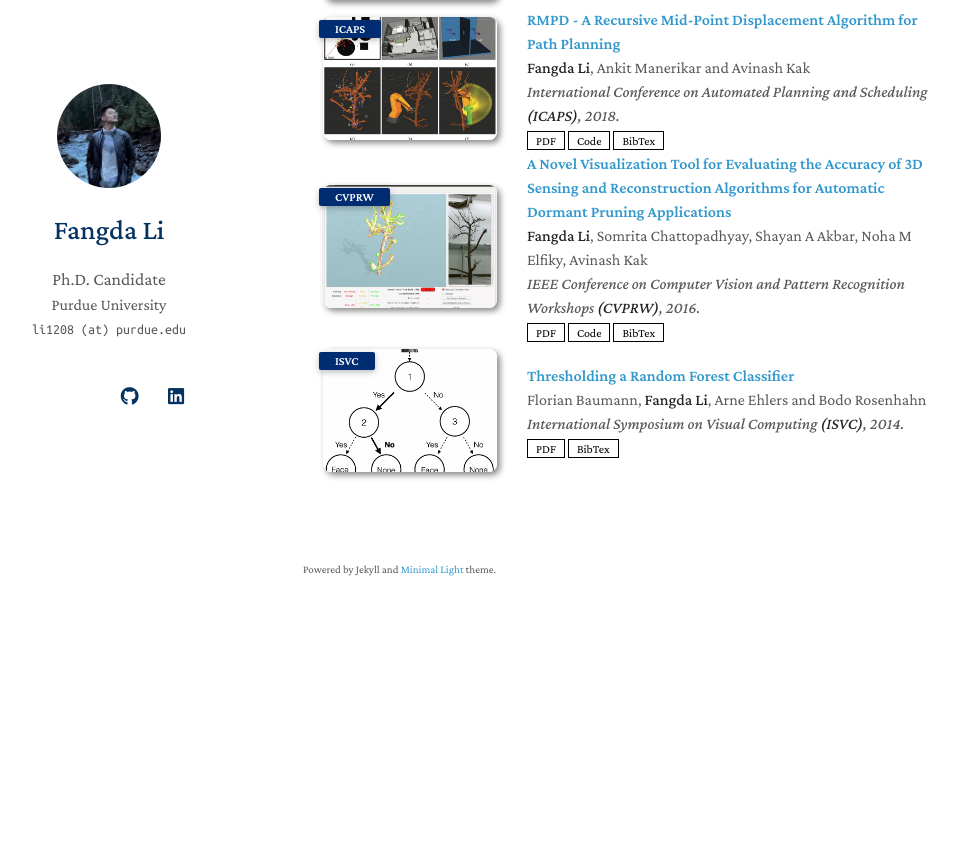
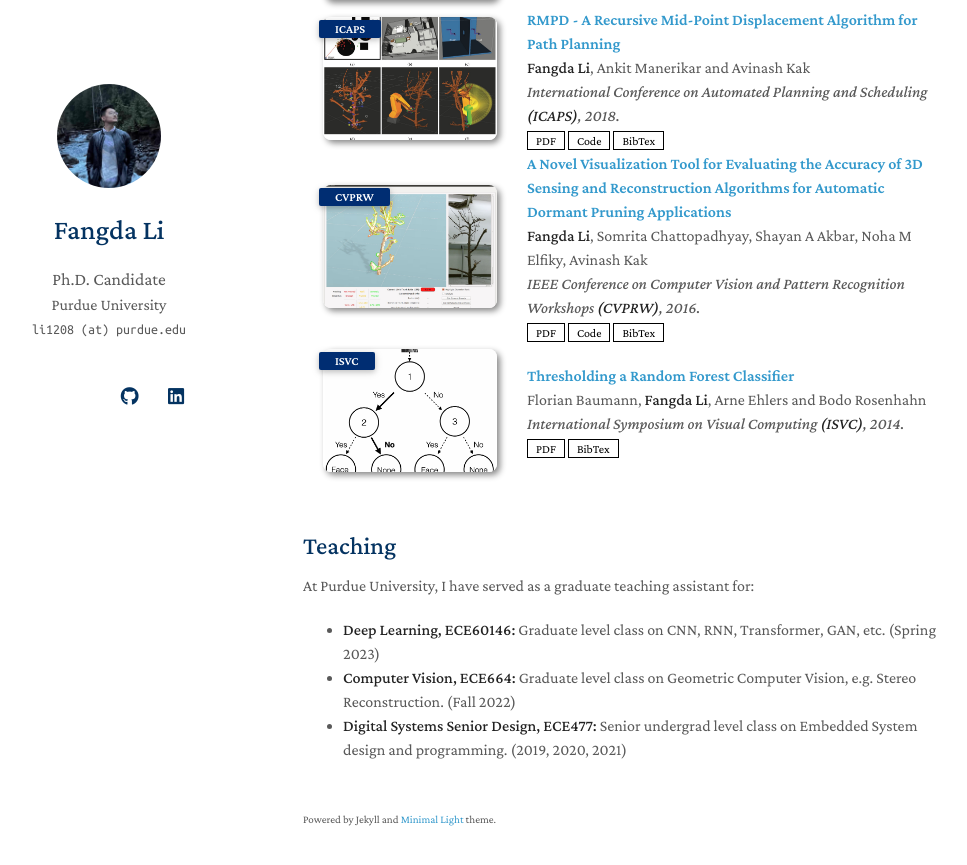
Before and after one commit to lifangda01/lifangda01.github.io, a Jekyll site: the page built from index.md, in a window 1280 px wide and 900 px high, scrolled down 1279 px. Shown: the top 865 px of the window, without its empty margins (167-1134 px from the left). Built offline with Jekyll 4.4.1, drawn with Linux system fonts in a browser that asks for light colours; nearby versions of some CDN libraries; a style sheet for code colours, icons or effects is not loaded; our own code applies the rules of GitHub Pages for plain Markdown files; before the commit the page ends 1929 px from its top, so only the background shows below that.

Commit message:
added teaching

```diff
--- a/index.md
+++ b/index.md
@@ -21,3 +21,9 @@ My research interest is in computer vision and deep learning, especially for med
 {% include_relative _includes/publications.md %}
 
 <!-- {% include_relative _includes/services.md %} -->
+
+## Teaching
+At Purdue University, I have served as a graduate teaching assistant for:
+- **Deep Learning, ECE60146:** Graduate level class on CNN, RNN, Transformer, GAN, etc. (Spring 2023)
+- **Computer Vision, ECE664:** Graduate level class on Geometric Computer Vision, e.g. Stereo Reconstruction. (Fall 2022)
+- **Digital Systems Senior Design, ECE477:** Senior undergrad level class on Embedded System design and programming. (2019, 2020, 2021)
```
